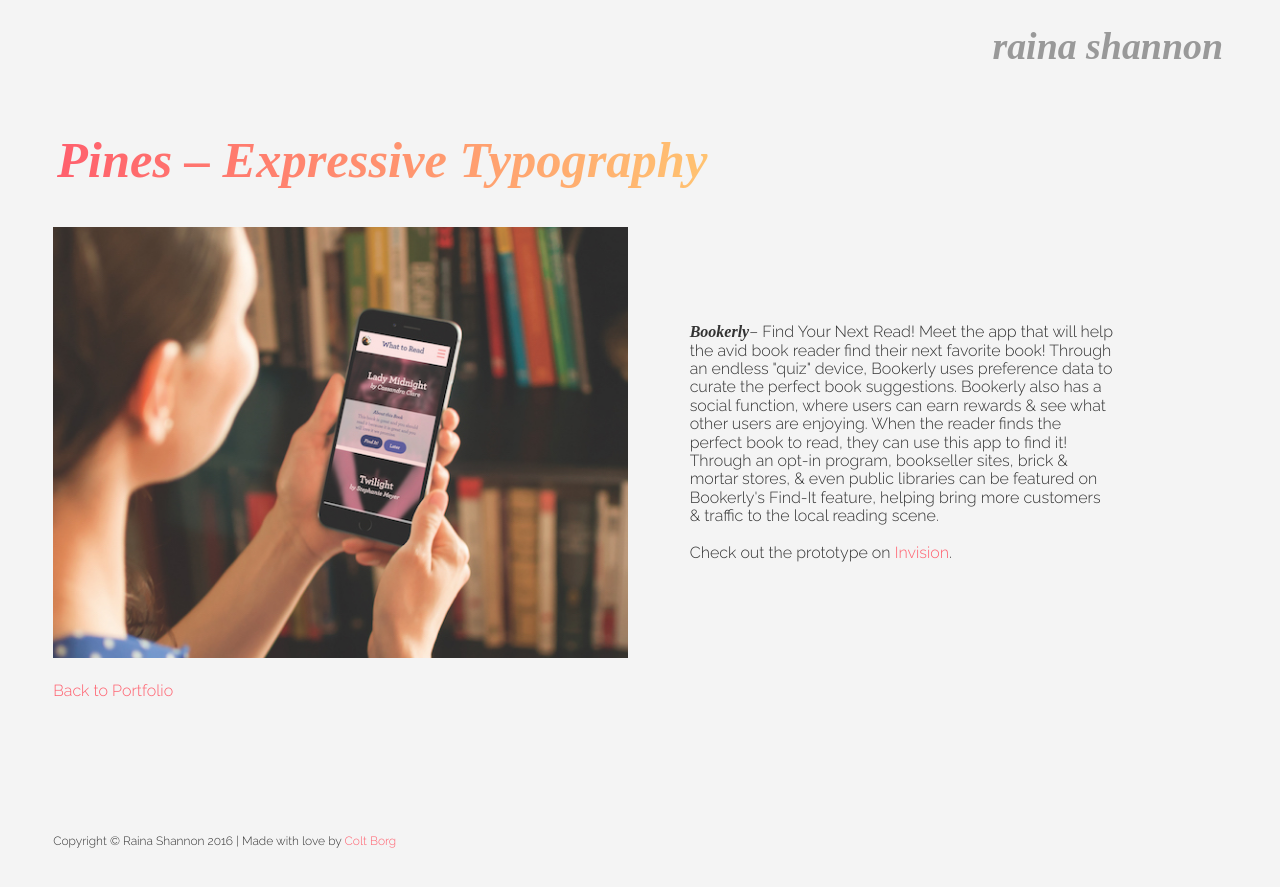
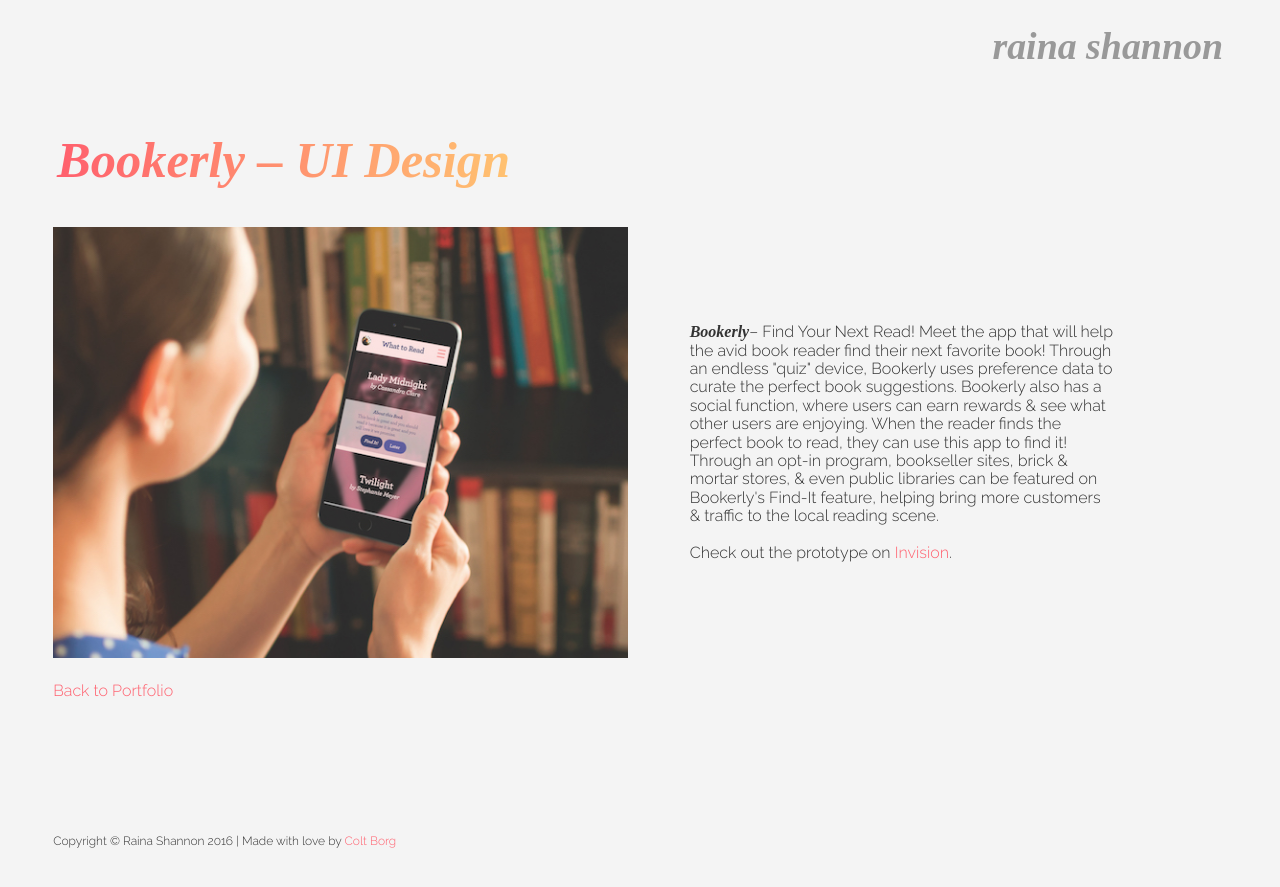
Before and after one commit to legendofcolt/raina-shannon, a Jekyll site: the page built from _posts/2016-10-01-bookerly.html, in a window 1280 px wide. Shown: the top 887 px of the page. Built offline with Jekyll 4.4.1, drawn with Linux system fonts in a browser that asks for light colours; some web fonts are replaced.

Commit message:
post-titles - Change bookerly title
Replace to the copied name

```diff
--- a/_posts/2016-10-01-bookerly.html
+++ b/_posts/2016-10-01-bookerly.html
@@ -1,6 +1,6 @@
 ---
 layout: post
-title:  "Pines – Expressive Typography"
+title:  "Bookerly – UI Design"
 description: ""
 categories: projects
 image: /images/Bookeryly_Mock_Up.jpg
```
